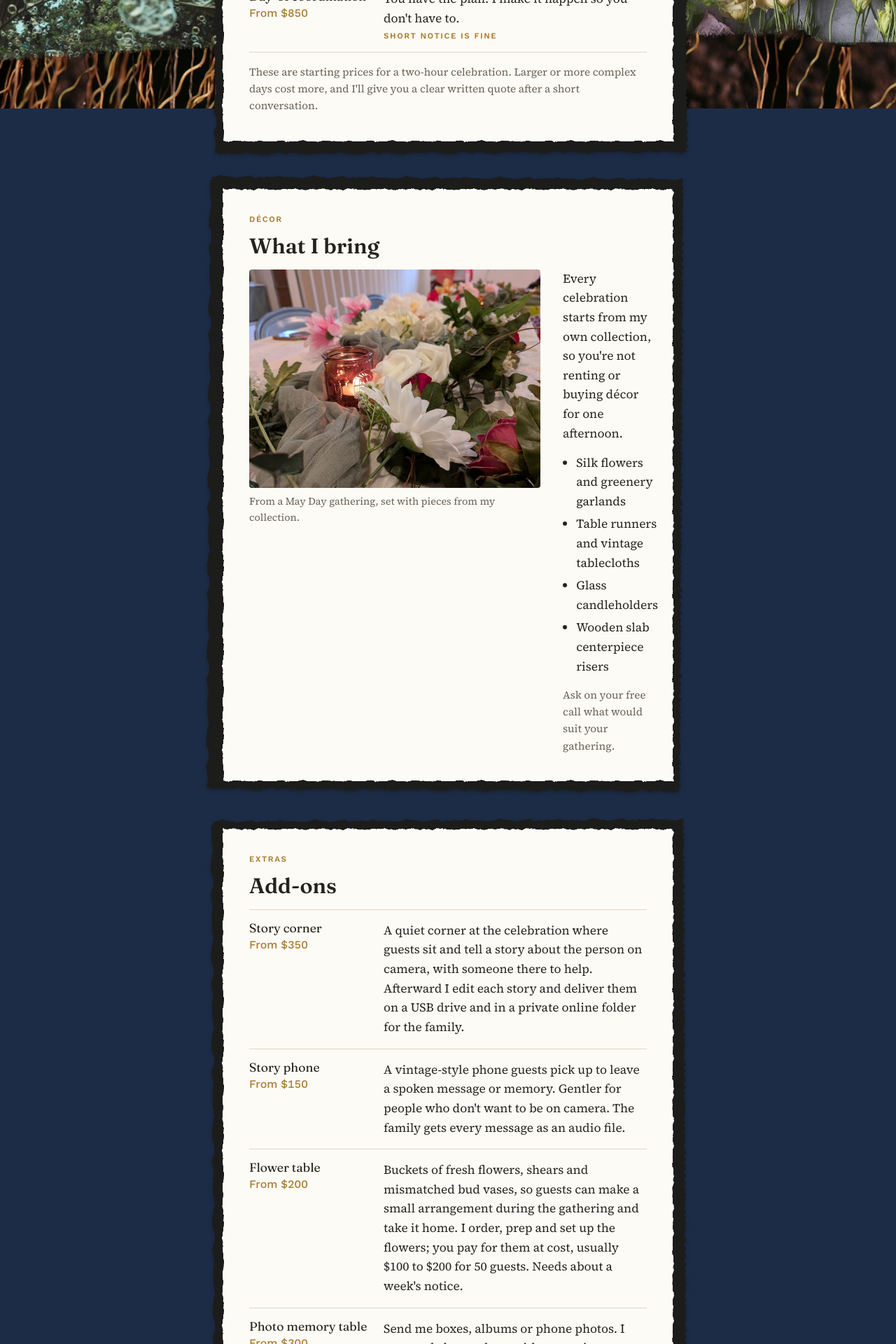
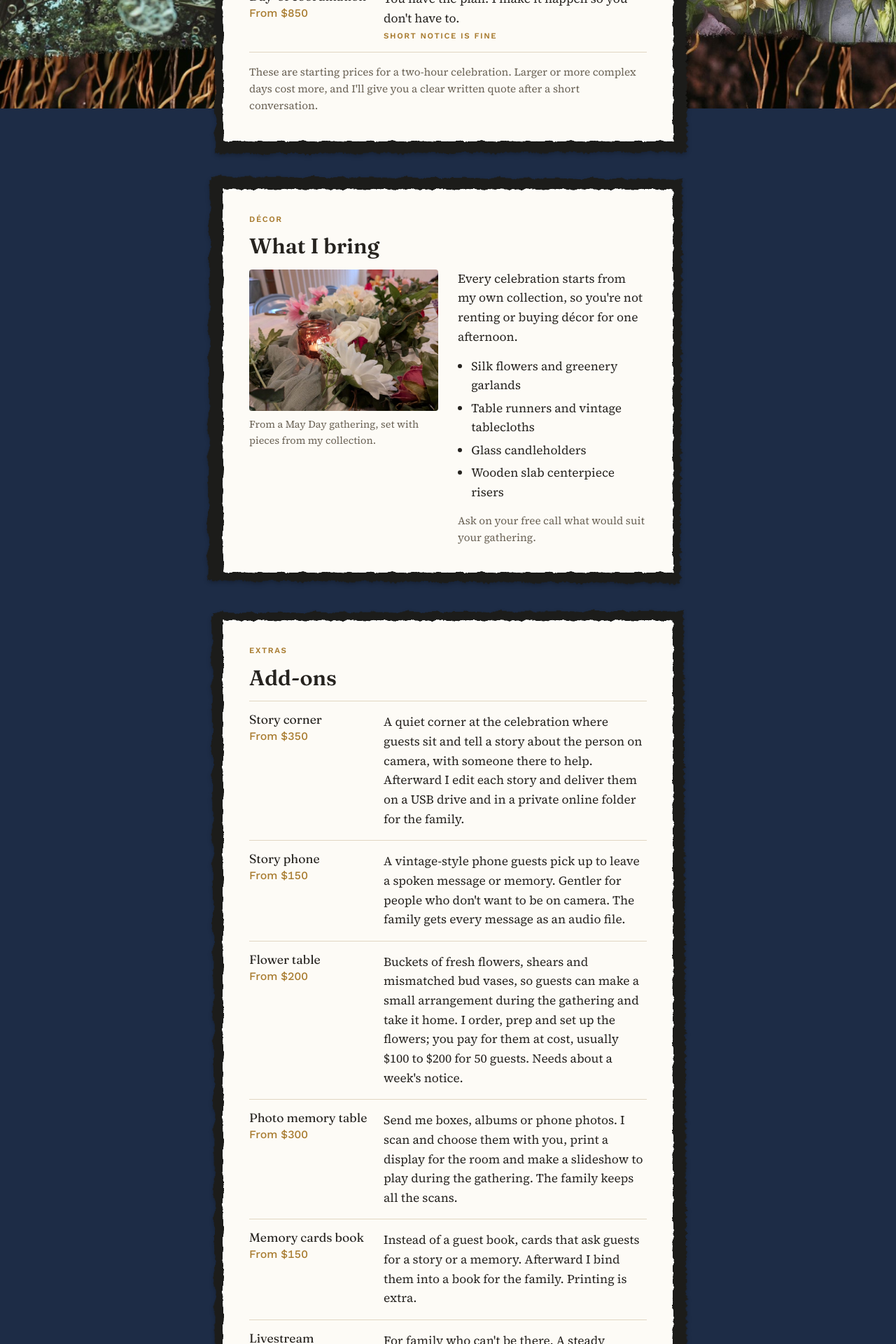
Before and after one commit to katekelley/graveandseed, a Jekyll site: the page built from services.html, in a window 1280 px wide. Shown: the part 745-2665 px from the top of the page at 70% size. Built offline with Jekyll 4.4.1, drawn with Linux system fonts in a browser that asks for light colours.

Commit message:
Balance What I bring columns
Co-Authored-By: Claude Opus 5.5 <noreply@anthropic.com>
Claude-Session: https://claude.ai/code/session_011MgnuGFh6hfzWw3gZgYVpU

```diff
--- a/_includes/head.html
+++ b/_includes/head.html
@@ -86,7 +86,7 @@ section h2 { font-size: 1.9rem; font-weight: 600; }
 .style h3 { font-size: 1.3rem; font-weight: 500; }
 .style p { color: var(--muted); font-size: 1rem; }
 
-.kit { display: grid; grid-template-columns: minmax(0, 26rem) minmax(0, 1fr); gap: 2rem; align-items: start; }
+.kit { display: grid; grid-template-columns: minmax(0, 1fr) minmax(0, 1fr); gap: 1.75rem; align-items: start; }
 .kit figure { margin: 0; }
 .kit img { width: 100%; height: auto; display: block; border-radius: 4px; }
 .kit figcaption { margin-top: 0.5rem; font-size: 0.9rem; color: var(--muted); }
--- a/services.html
+++ b/services.html
@@ -24,7 +24,7 @@ permalink: /services/
       <h2>{{ c.kit_heading }}</h2>
       <div class="kit">
         <figure>
-          <img src="/assets/kit-candle.jpg" srcset="/assets/kit-candle-800.jpg 800w, /assets/kit-candle.jpg 1400w" sizes="(max-width: 700px) 100vw, 26rem" alt="An amber glass candleholder lit on a table, surrounded by a sage gauze runner, cream silk roses and greenery" width="1400" height="1050" loading="lazy">
+          <img src="/assets/kit-candle.jpg" srcset="/assets/kit-candle-800.jpg 800w, /assets/kit-candle.jpg 1400w" sizes="(max-width: 700px) 100vw, 20rem" alt="An amber glass candleholder lit on a table, surrounded by a sage gauze runner, cream silk roses and greenery" width="1400" height="1050" loading="lazy">
           {% if c.kit_caption %}<figcaption>{{ c.kit_caption }}</figcaption>{% endif %}
         </figure>
         <div class="plain">
```
